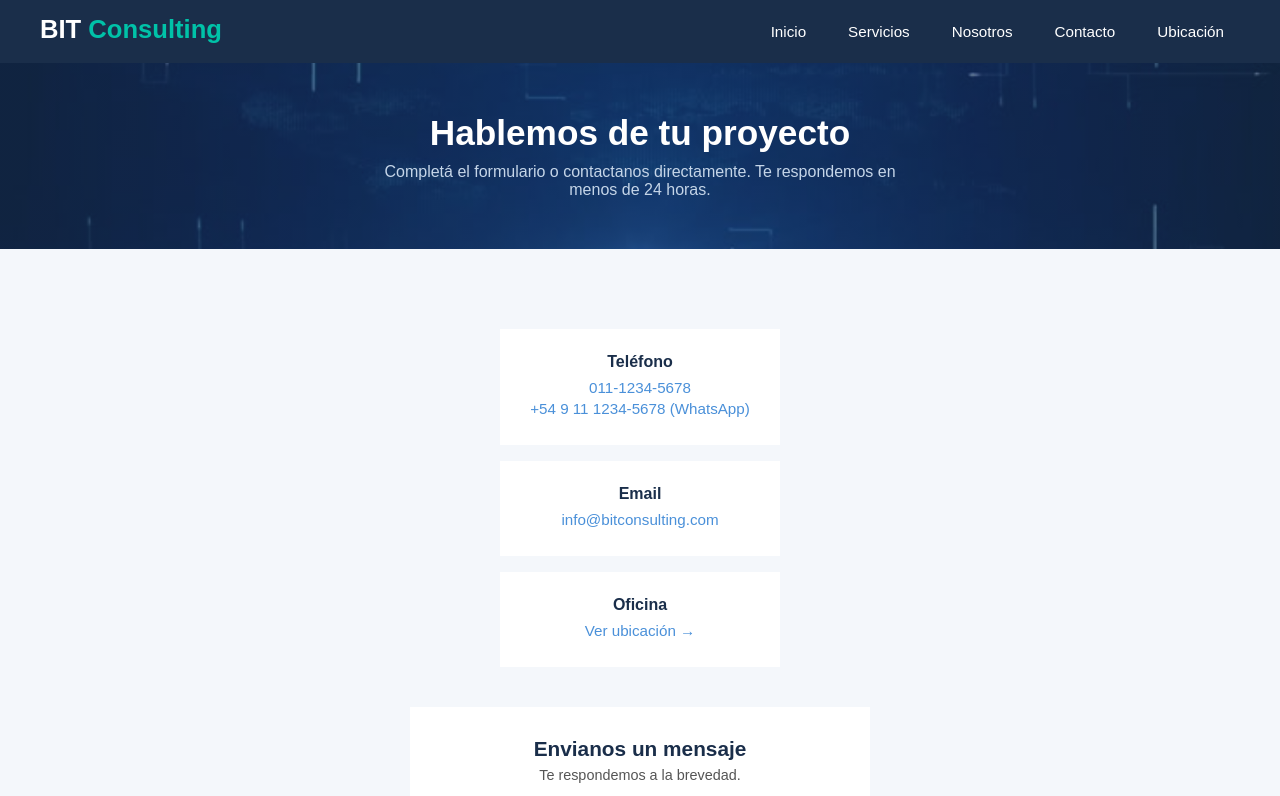
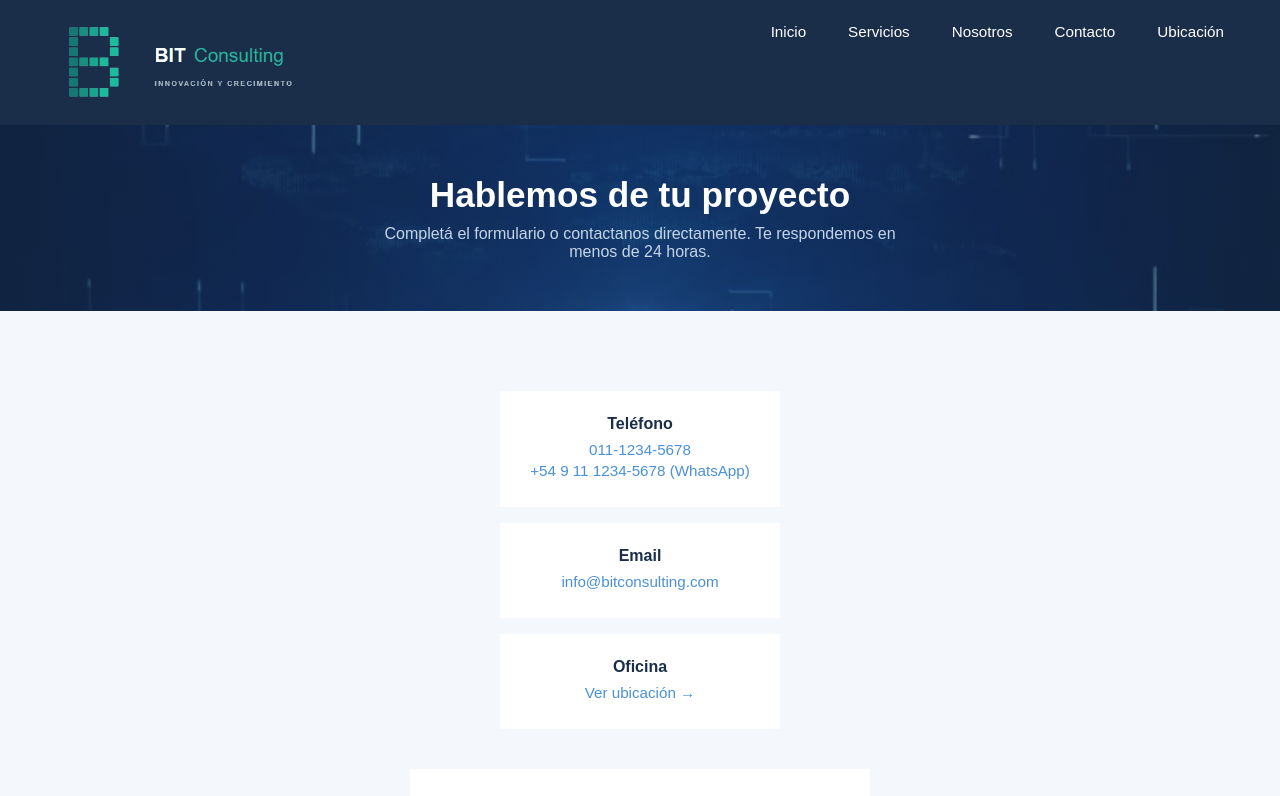
Before and after one commit to agusneme16/Proyecto-Bit-Consulting, a plain HTML site: page paginas/contacto.html in a window 1280 px wide. Shown: the top 796 px of the page. Drawn offline with Linux system fonts and the light colour scheme.

Commit message:
Agrego logo de la consultora en toda la pagina

```diff
--- a/estilos/estilo.css
+++ b/estilos/estilo.css
@@ -5,6 +5,8 @@
 * { margin: 0; padding: 0; box-sizing: border-box; }
 
 body { font-family: 'Arial', 'Helvetica', sans-serif; background-color: #f4f7fb; color: #1a1a2e; }
+
+.logo { height: 95px; width: auto; float: left; }
 
 /* HEADER Y NAVEGACIÓN */
 header { background-color: #1a2e4a; padding: 15px 40px; overflow: auto; }
--- a/paginas/contacto.html
+++ b/paginas/contacto.html
@@ -9,7 +9,7 @@
 <body>
 
     <header>
-        <h1>BIT <span>Consulting</span></h1>
+        <a href="index.html"><img src="../img/logo/logo_bit.png" alt="BIT Consulting" class="logo"></a>
         <button class="hamburguesa" id="hamburguesa">
             <span></span>
             <span></span>
```
Also changed, not shown: index.html (+1 -1 lines), paginas/nosotros.html (+1 -1 lines), paginas/servicios.html (+1 -1 lines), paginas/ubicacion.html (+1 -1 lines), img/logo/logo_bit.png (added).
